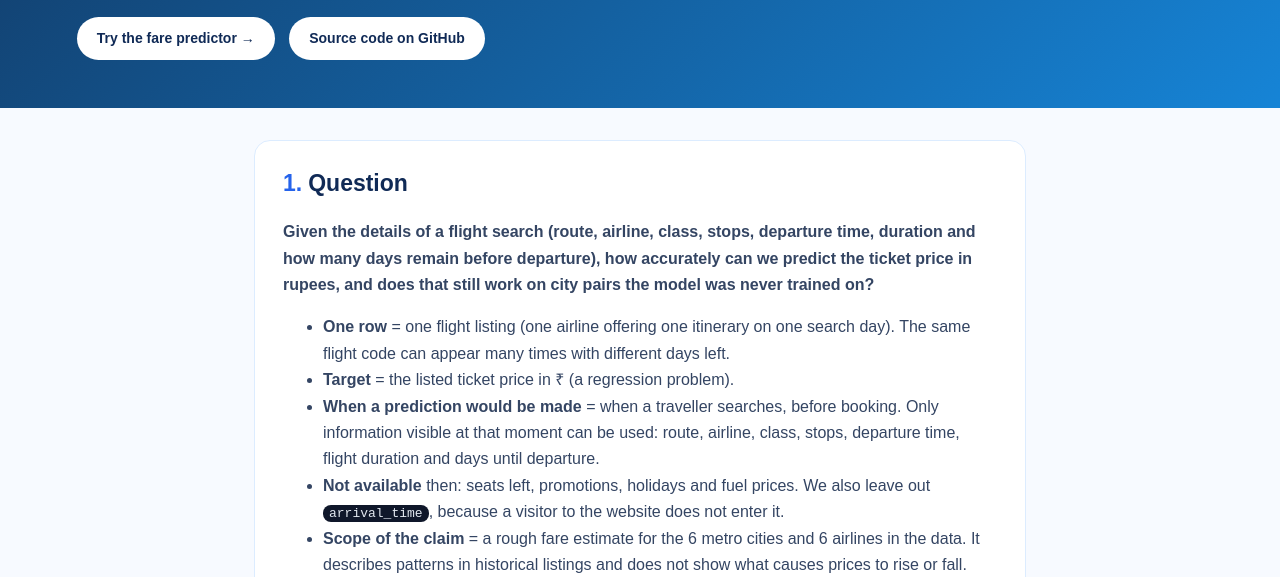
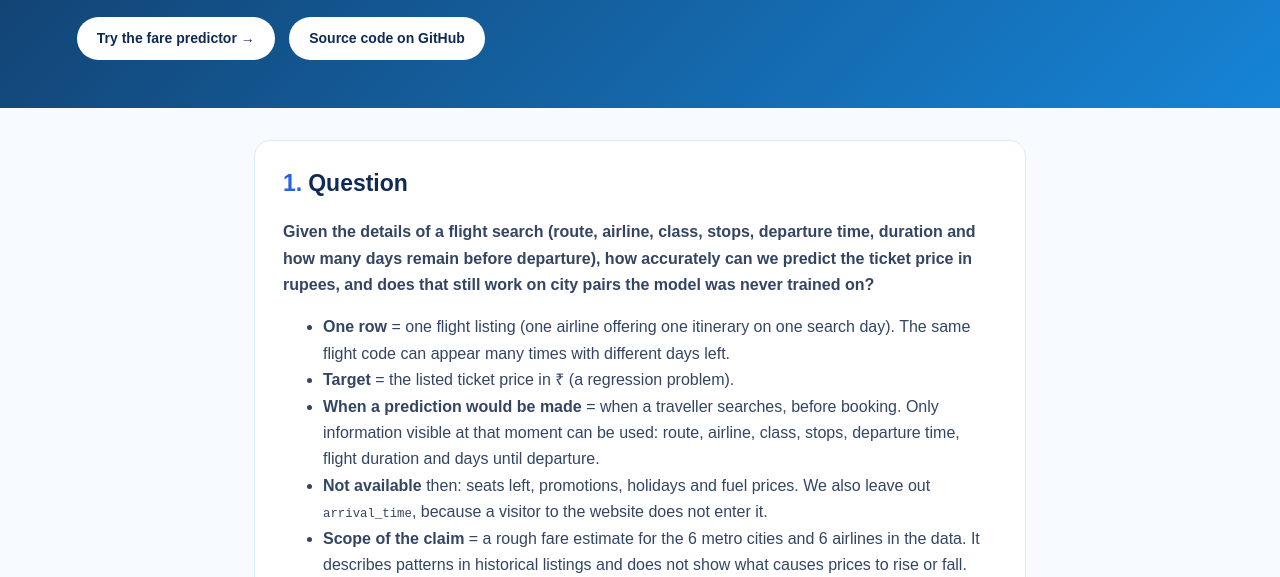
Before and after one commit to pellurusaranya-byte/Flight-fare-prediction, a plain HTML site: page docs/report.html in a window 1280 px wide. Shown: the part 223-800 px from the top of the page. Drawn offline with Linux system fonts and the light colour scheme.

Commit message:
Report: remove dark highlight on inline code

```diff
--- a/docs/report.html
+++ b/docs/report.html
@@ -24,9 +24,8 @@ h2 span{color:var(--blue);margin-right:6px}
 table{border-collapse:collapse;width:100%;font-size:14px;margin:12px 0}
 th,td{padding:8px 10px;border-bottom:1px solid var(--line);text-align:left}
 th{background:var(--soft);color:var(--ink)}
-code,pre{background:#0f172a;color:#e2e8f0;border-radius:8px;font-size:13px}
-code{padding:1px 6px}
-pre{padding:14px;overflow-x:auto}
+pre{background:#0f172a;color:#e2e8f0;border-radius:8px;font-size:13px;padding:14px;overflow-x:auto}
+code{background:none;color:inherit;padding:0;font-size:.95em}
 img{max-width:100%;border:1px solid var(--line);border-radius:10px}
 figure{margin:14px 0}
 figcaption{font-size:13px;color:var(--muted)}
```
